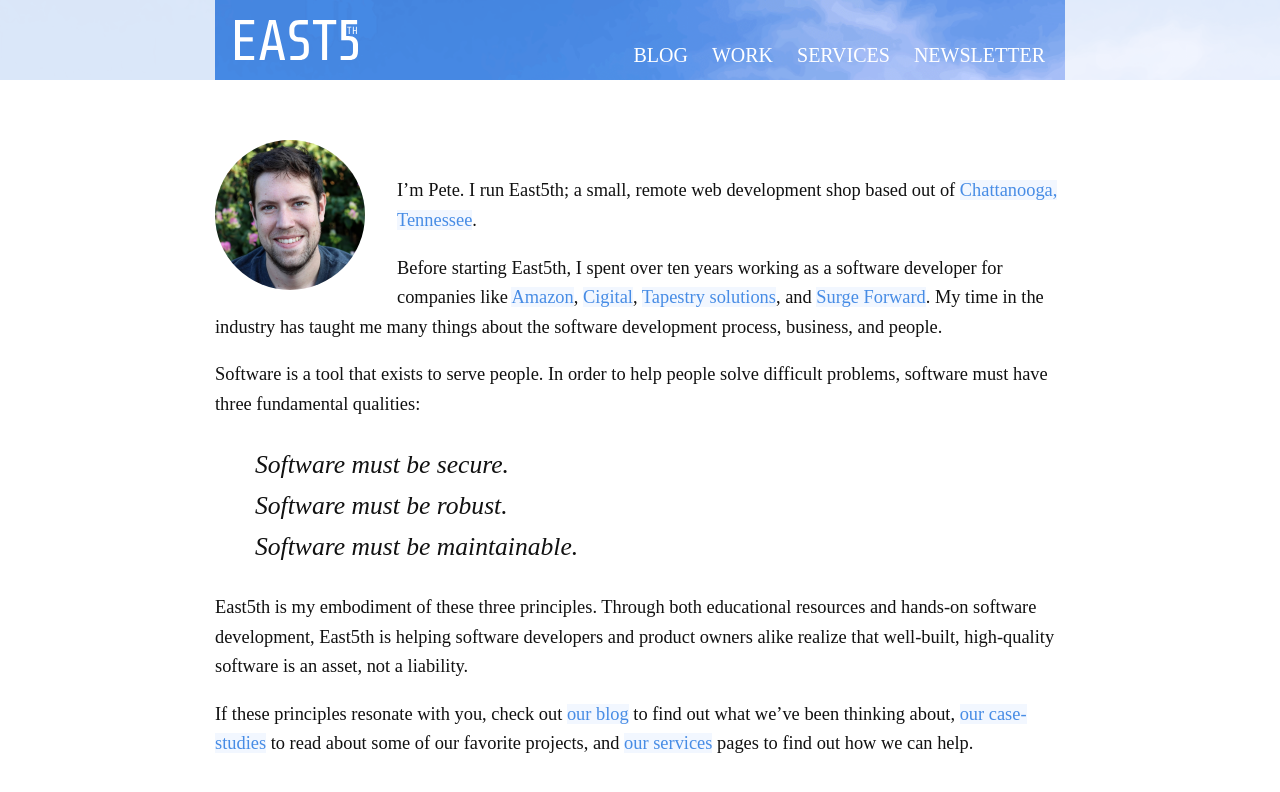
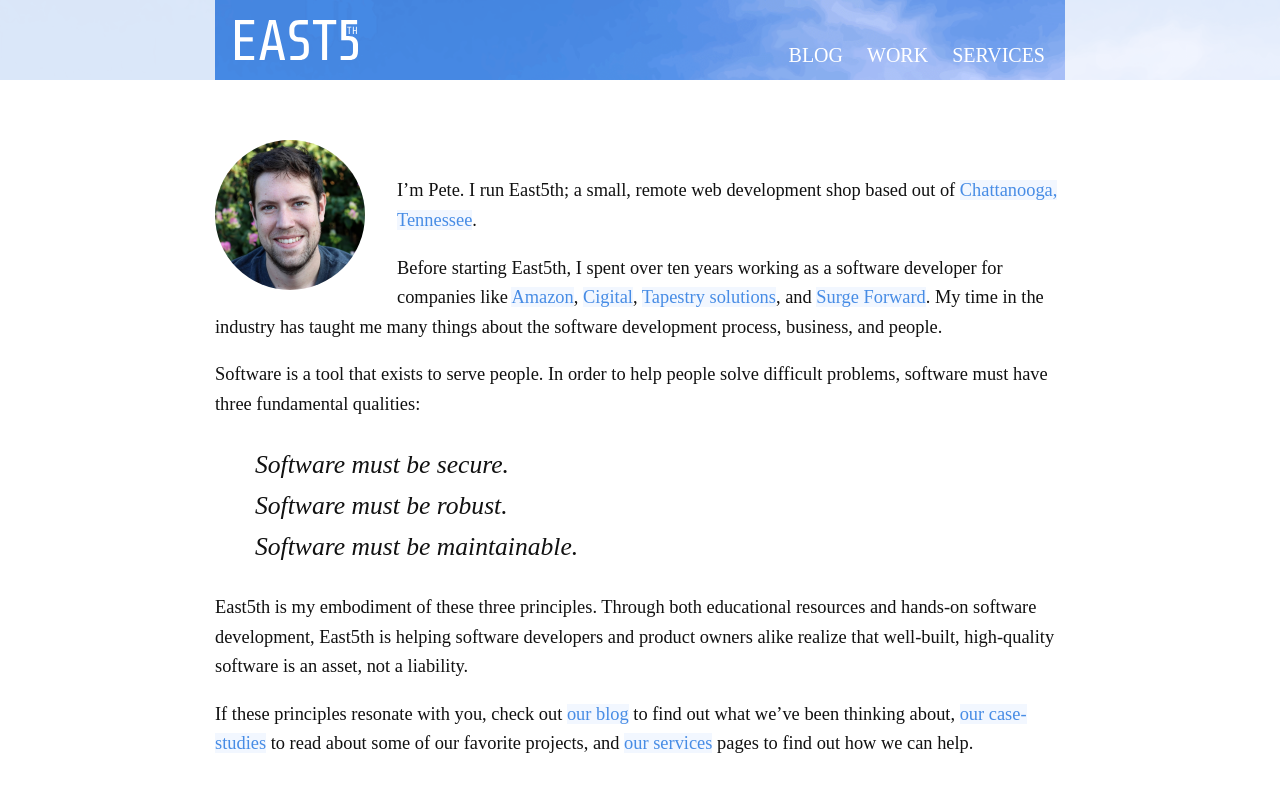
Before and after one commit to pcorey/pcorey.github.io, a Jekyll site: the page built from index.html, in a window 1280 px wide. Shown: the top 792 px of the page. Built offline with Jekyll 4.4.1, drawn with Linux system fonts in a browser that asks for light colours; nearby versions of some CDN libraries; comment, search, counter and statistics services are not loaded.

Commit message:
Removed newsletter

```diff
--- a/_includes/menu.html
+++ b/_includes/menu.html
@@ -4,6 +4,5 @@
         <a href="/blog/">Blog</a>
         <a href="/our-work/">Work</a>
         <a href="/services/">Services</a>
-        <a href="/newsletter/">Newsletter</a>
     </div>
 </nav>
```
